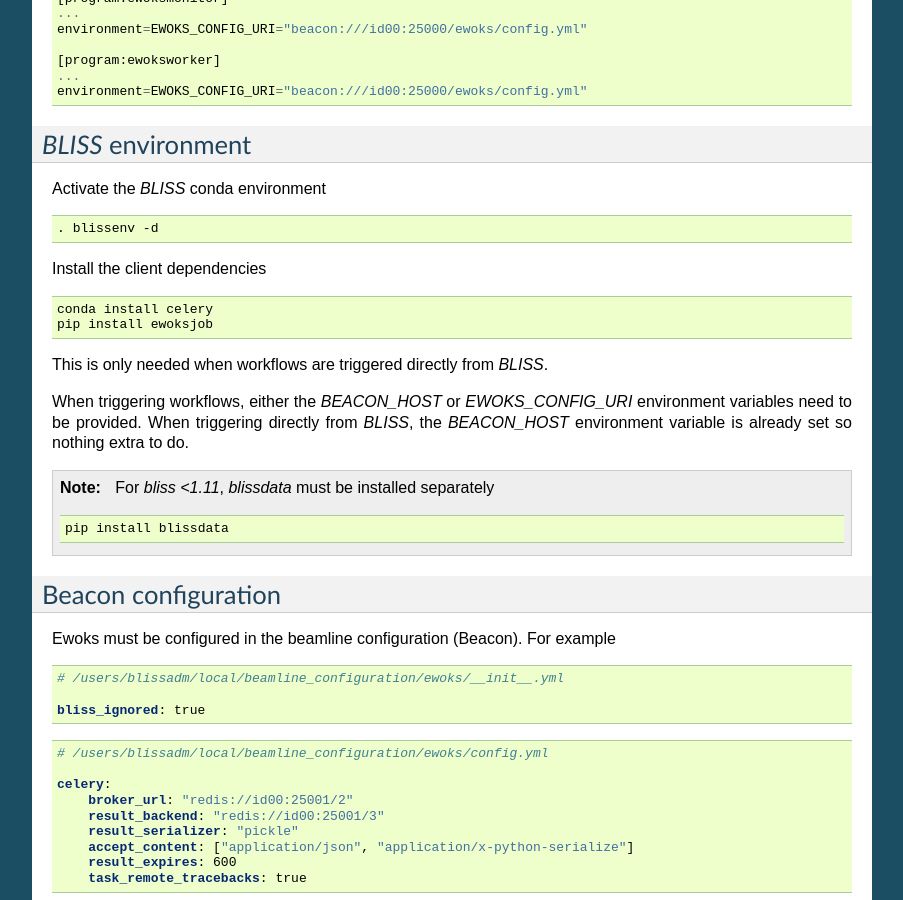
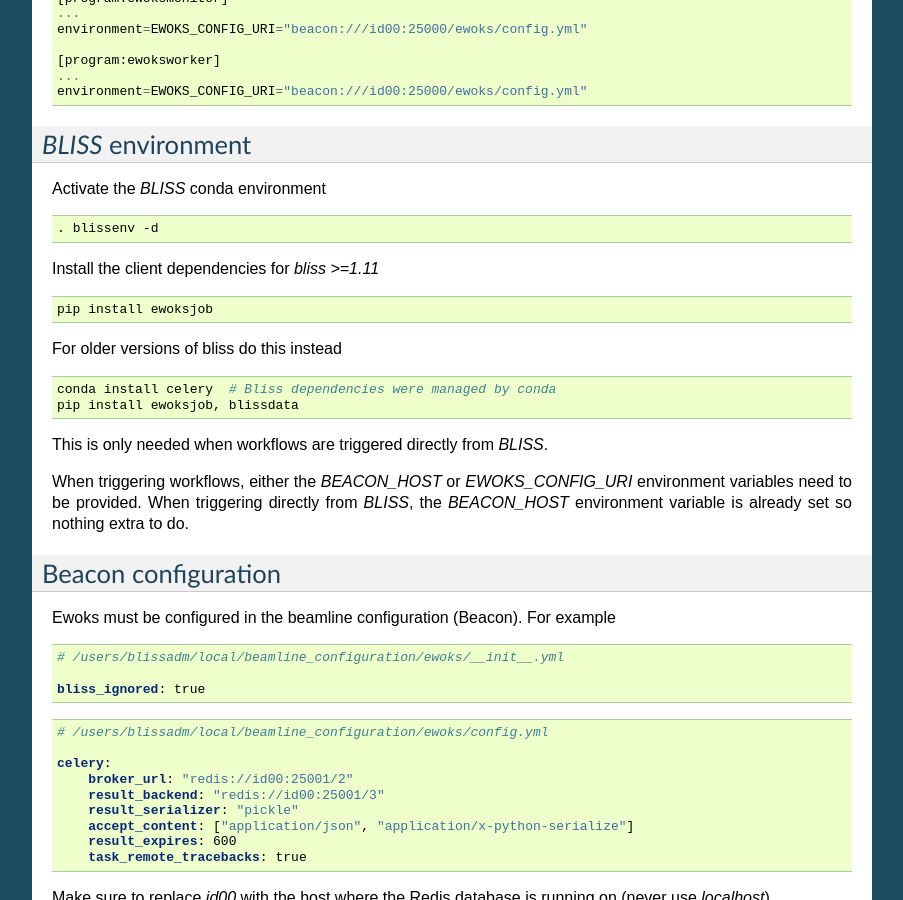
Before and after one commit to ewoks-kit/ewoksjob, a Sphinx documentation site: the page built from doc/bliss.rst, in a window 1280 px wide and 900 px high, scrolled down 1535 px. Shown: the whole window, without its empty margins (198-1101 px from the left). Built offline with Sphinx 7.4.7, drawn with Linux system fonts in a browser that asks for light colours.

Commit message:
update bliss docs

```diff
--- a/doc/bliss.rst
+++ b/doc/bliss.rst
@@ -108,25 +108,23 @@ Activate the *BLISS* conda environment
 
     . blissenv -d
 
-Install the client dependencies
+Install the client dependencies for `bliss >=1.11`
 
 .. code:: bash
 
-    conda install celery
     pip install ewoksjob
+
+For older versions of bliss do this instead
+
+.. code:: bash
+
+    conda install celery  # Bliss dependencies were managed by conda
+    pip install ewoksjob, blissdata
 
 This is only needed when workflows are triggered directly from *BLISS*.
 
 When triggering workflows, either the `BEACON_HOST` or `EWOKS_CONFIG_URI` environment variables need to be provided.
 When triggering directly from *BLISS*, the `BEACON_HOST` environment variable is already set so nothing extra to do.
-
-.. note::
-
-    For `bliss <1.11`, `blissdata` must be installed separately
-
-    .. code:: bash
-
-        pip install blissdata
 
 Beacon configuration
 --------------------
```
